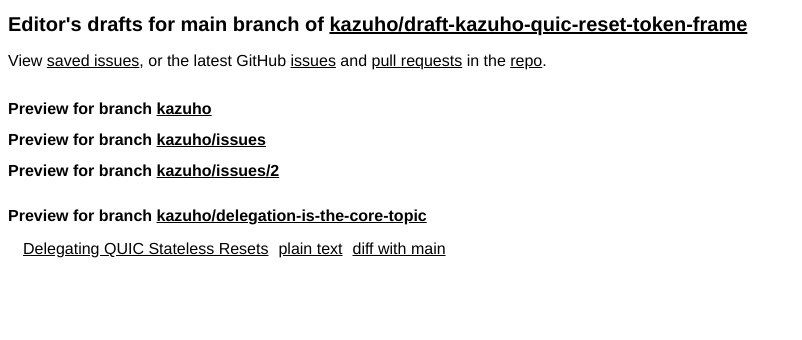
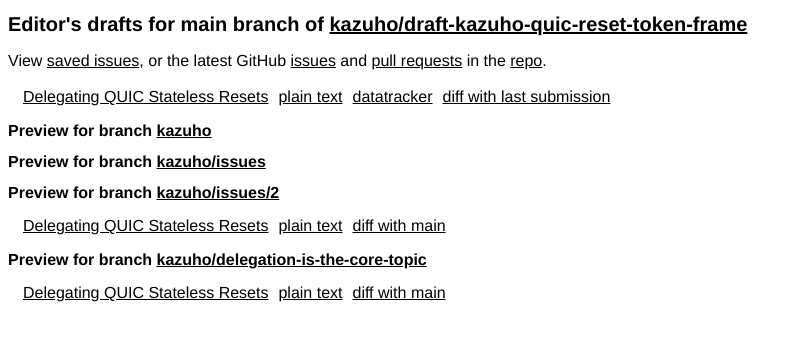
Before and after one commit to kazuho/draft-kazuho-quic-delegated-stateless-reset, a plain HTML site: page index.html in a window 1280 px wide. Shown: the whole page, without its empty margins (0-802 px from the left). Drawn offline with Linux system fonts and the light colour scheme.

Commit message:
Script updating gh-pages from 251b944. [ci skip]

```diff
--- a/index.html
+++ b/index.html
@@ -16,18 +16,30 @@
     <h1>Editor's drafts for main branch of <a href="https://github.com/kazuho/draft-kazuho-quic-reset-token-frame">kazuho/draft-kazuho-quic-reset-token-frame</a></h1>
     <p>View <a href="issues.html">saved issues</a>, or the latest GitHub <a href="https://github.com/kazuho/draft-kazuho-quic-reset-token-frame/issues">issues</a> and <a href="https://github.com/kazuho/draft-kazuho-quic-reset-token-frame/pulls">pull requests</a> in the <a href="https://github.com/kazuho/draft-kazuho-quic-reset-token-frame">repo</a>.</p>
     <table id="branch-main">
+      <tr>
+        <td><a href="./draft-kazuho-quic-reset-token-frame.html" class="html draft-kazuho-quic-reset-token-frame" title="Delegating QUIC Stateless Resets (HTML)">Delegating QUIC Stateless Resets</a></td>
+        <td><a href="./draft-kazuho-quic-reset-token-frame.txt" class="txt draft-kazuho-quic-reset-token-frame" title="Delegating QUIC Stateless Resets (Text)">plain text</a></td>
+        <td><a href="https://datatracker.ietf.org/doc/draft-kazuho-quic-reset-token-frame" class="dt draft-kazuho-quic-reset-token-frame" title="Datatracker for draft-kazuho-quic-reset-token-frame">datatracker</a></td>
+        <td><a href="https://author-tools.ietf.org/api/iddiff?doc_1=draft-kazuho-quic-reset-token-frame&amp;url_2=https://kazuho.github.io/draft-kazuho-quic-reset-token-frame/draft-kazuho-quic-reset-token-frame.txt" class="diff draft-kazuho-quic-reset-token-frame">diff with last submission</a></td>
+        <td></td>
+      </tr>
     </table>
     <h2>Preview for branch <a href="kazuho">kazuho</a></h2>
     <h2>Preview for branch <a href="kazuho/issues">kazuho/issues</a></h2>
     <h2>Preview for branch <a href="kazuho/issues/2">kazuho/issues/2</a></h2>
     <table id="branch-kazuho/issues/2">
+      <tr>
+        <td><a href="kazuho/issues/2/draft-kazuho-quic-reset-token-frame.html" class="html draft-kazuho-quic-reset-token-frame" title="Delegating QUIC Stateless Resets (HTML)">Delegating QUIC Stateless Resets</a></td>
+        <td><a href="kazuho/issues/2/draft-kazuho-quic-reset-token-frame.txt" class="txt draft-kazuho-quic-reset-token-frame" title="Delegating QUIC Stateless Resets (Text)">plain text</a></td>
+        <td><a href="https://author-tools.ietf.org/api/iddiff?url_1=https://kazuho.github.io/draft-kazuho-quic-reset-token-frame/draft-kazuho-quic-reset-token-frame.txt&amp;url_2=https://kazuho.github.io/draft-kazuho-quic-reset-token-frame/kazuho/issues/2/draft-kazuho-quic-reset-token-frame.txt" class="diff draft-kazuho-quic-reset-token-frame">diff with main</a></td>
+      </tr>
     </table>
     <h2>Preview for branch <a href="kazuho/delegation-is-the-core-topic">kazuho/delegation-is-the-core-topic</a></h2>
     <table id="branch-kazuho/delegation-is-the-core-topic">
       <tr>
-        <td><a href="kazuho/delegation-is-the-core-topic/draft-kazuho-quic-delegated-reset.html" class="html draft-kazuho-quic-delegated-reset" title="Delegating QUIC Stateless Resets (HTML)">Delegating QUIC Stateless Resets</a></td>
-        <td><a href="kazuho/delegation-is-the-core-topic/draft-kazuho-quic-delegated-reset.txt" class="txt draft-kazuho-quic-delegated-reset" title="Delegating QUIC Stateless Resets (Text)">plain text</a></td>
-        <td><a href="https://author-tools.ietf.org/api/iddiff?url_1=https://kazuho.github.io/draft-kazuho-quic-reset-token-frame/draft-kazuho-quic-delegated-reset.txt&amp;url_2=https://kazuho.github.io/draft-kazuho-quic-reset-token-frame/kazuho/delegation-is-the-core-topic/draft-kazuho-quic-delegated-reset.txt" class="diff draft-kazuho-quic-delegated-reset">diff with main</a></td>
+        <td><a href="kazuho/delegation-is-the-core-topic/draft-kazuho-quic-reset-token-frame.html" class="html draft-kazuho-quic-reset-token-frame" title="Delegating QUIC Stateless Resets (HTML)">Delegating QUIC Stateless Resets</a></td>
+        <td><a href="kazuho/delegation-is-the-core-topic/draft-kazuho-quic-reset-token-frame.txt" class="txt draft-kazuho-quic-reset-token-frame" title="Delegating QUIC Stateless Resets (Text)">plain text</a></td>
+        <td><a href="https://author-tools.ietf.org/api/iddiff?url_1=https://kazuho.github.io/draft-kazuho-quic-reset-token-frame/draft-kazuho-quic-reset-token-frame.txt&amp;url_2=https://kazuho.github.io/draft-kazuho-quic-reset-token-frame/kazuho/delegation-is-the-core-topic/draft-kazuho-quic-reset-token-frame.txt" class="diff draft-kazuho-quic-reset-token-frame">diff with main</a></td>
       </tr>
     </table>
     <script>
--- a/kazuho/delegation-is-the-core-topic/draft-kazuho-quic-delegated-reset.txt
+++ b/kazuho/delegation-is-the-core-topic/draft-kazuho-quic-reset-token-frame.txt
@@ -9,7 +9,7 @@
 
 
                     Delegating QUIC Stateless Resets
-                draft-kazuho-quic-delegated-reset-latest
+               draft-kazuho-quic-reset-token-frame-latest
 
 Abstract
 
```
Also changed, not shown: kazuho/delegation-is-the-core-topic/draft-kazuho-quic-reset-token-frame.html (renamed from kazuho/delegation-is-the-core-topic/draft-kazuho-quic-delegated-reset.html, +3 -3 lines), kazuho/delegation-is-the-core-topic/index.html (+2 -2 lines).
